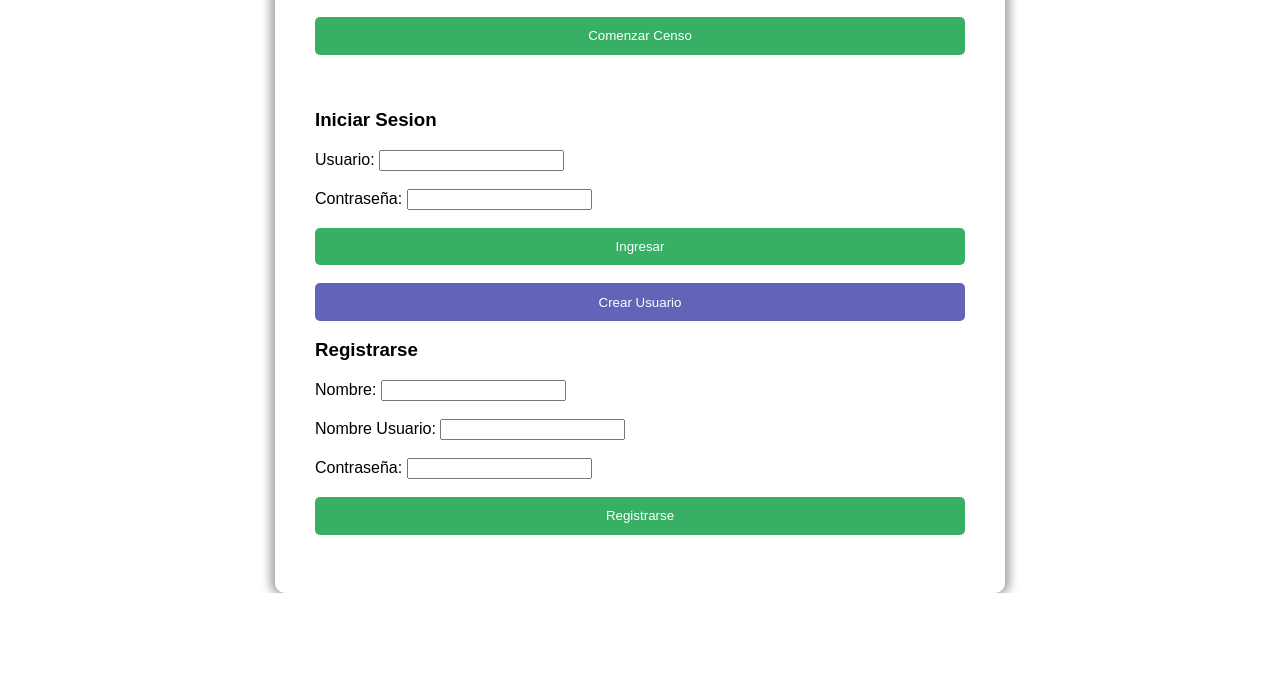
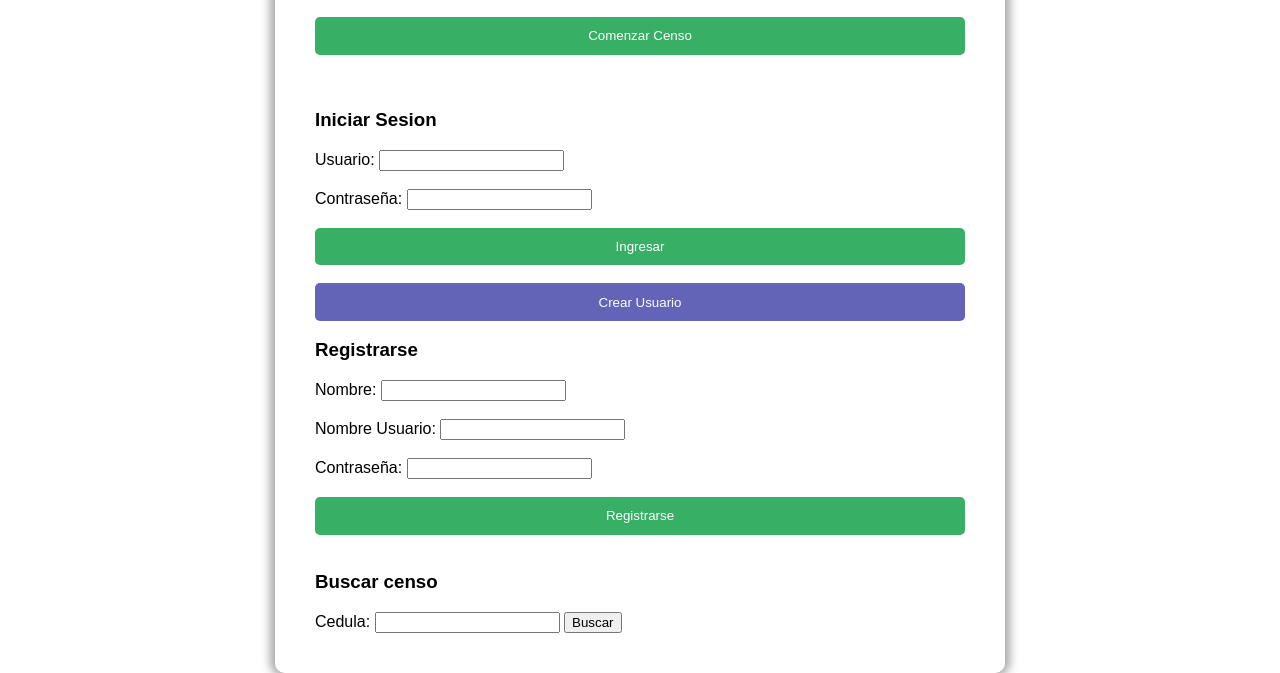
Before and after one commit to GuillermoPlisich07/ObligatorioP1, a plain HTML site: page index.html in a window 1280 px wide. Shown: the part 320-993 px from the top of the page. Before the commit the page ends 913 px from the top, so only its background shows below. Drawn offline with Linux system fonts and the light colour scheme.

Commit message:
Buscar censo

```diff
--- a/index.html
+++ b/index.html
@@ -8,8 +8,6 @@
     <link rel="stylesheet" href="style.css">
 </head>
 <body>
-
-
 
     <!-- Barra De Navegacion -->
     <div class="navContenedor">
@@ -64,8 +62,12 @@
 
         </div>
 
-
-
+<!-- Buscar Censo  -->
+<div>
+    <h3>Buscar censo</h3>
+    <label for="txtBuscarCedula">Cedula: </label><input type="text"  id="txtBuscarCedula">
+    <input type="button" value="Buscar" id="buscarCedula">
+</div>
 
 
 
```
